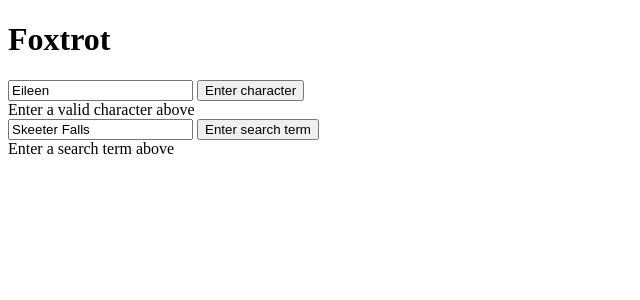
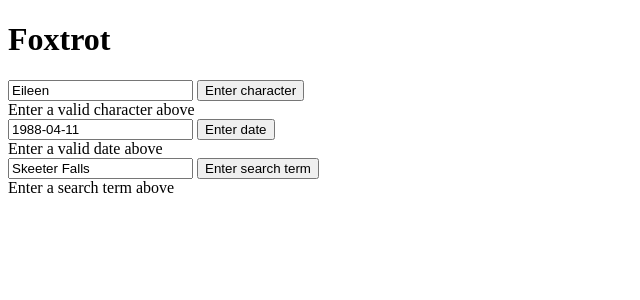
Before and after one commit to github0guest/campbells, a Flask app: template templates/character_search.html in a window 1280 px wide. Shown: the top 300 px of the page, without its empty margins (0-640 px from the left). Run offline with Flask 2, Linux system fonts and the light colour scheme; the template is opened without the code that fills it: most values are stand-ins (such as "Sample title", 1, 10 or a date in 2020).

Commit message:
Add input for date entry returning character list

```diff
--- a/templates/character_search.html
+++ b/templates/character_search.html
@@ -32,7 +32,31 @@
         </section>
     </div>
 
-    <div id="search">
+<div id="date">
+    <input id="date" type="text" v-model="dateSearch">
+    <button v-on:click="enterDate(dateSearch)">Enter date</button>
+
+    <section v-if="errored">
+        <p>Something's not working...</p>
+    </section>
+    <section v-else>
+        <div v-if="loading">Enter a valid date above</div>
+        <div v-else>
+            <p v-html="renderComic(dateSearch)"></p>
+            <h2>The characters for {{ dateSearch }} are:</h2>
+            <div v-for="character in info">
+                <ul>
+                    <li>{{ character }}</li>
+                </ul>
+            </div>
+
+        </div>
+    </section>
+</div>
+
+
+
+<div id="search">
         <input id="search" type="text" v-model="searchTerm">
         <button v-on:click="search(searchTerm)">Enter search term</button>
 
--- a/templates/character_search.js
+++ b/templates/character_search.js
@@ -24,6 +24,34 @@ new Vue({
     },
 });
 
+
+new Vue({
+    el: '#date',
+    data: {
+        info: null,
+        loading: true,
+        errored: false,
+        dateSearch: '1988-04-11',
+    },
+    methods: {
+        enterDate(date) {
+            this.dateSearch = date;
+            axios
+                .get('http://127.0.0.1:5000/json/characters/?date=' + this.dateSearch )
+                .then(response => (this.info = response.data))
+                .catch(error => {
+                    console.log(error);
+                    this.errored = true
+                })
+                .finally(() => this.loading = false)
+        },
+        renderComic(date) {
+            return `<img src="http://127.0.0.1:5000/static/images/` + this.dateSearch + `.gif">`
+        }
+    },
+});
+
+
 new Vue({
     el: '#search',
     data: {
```
